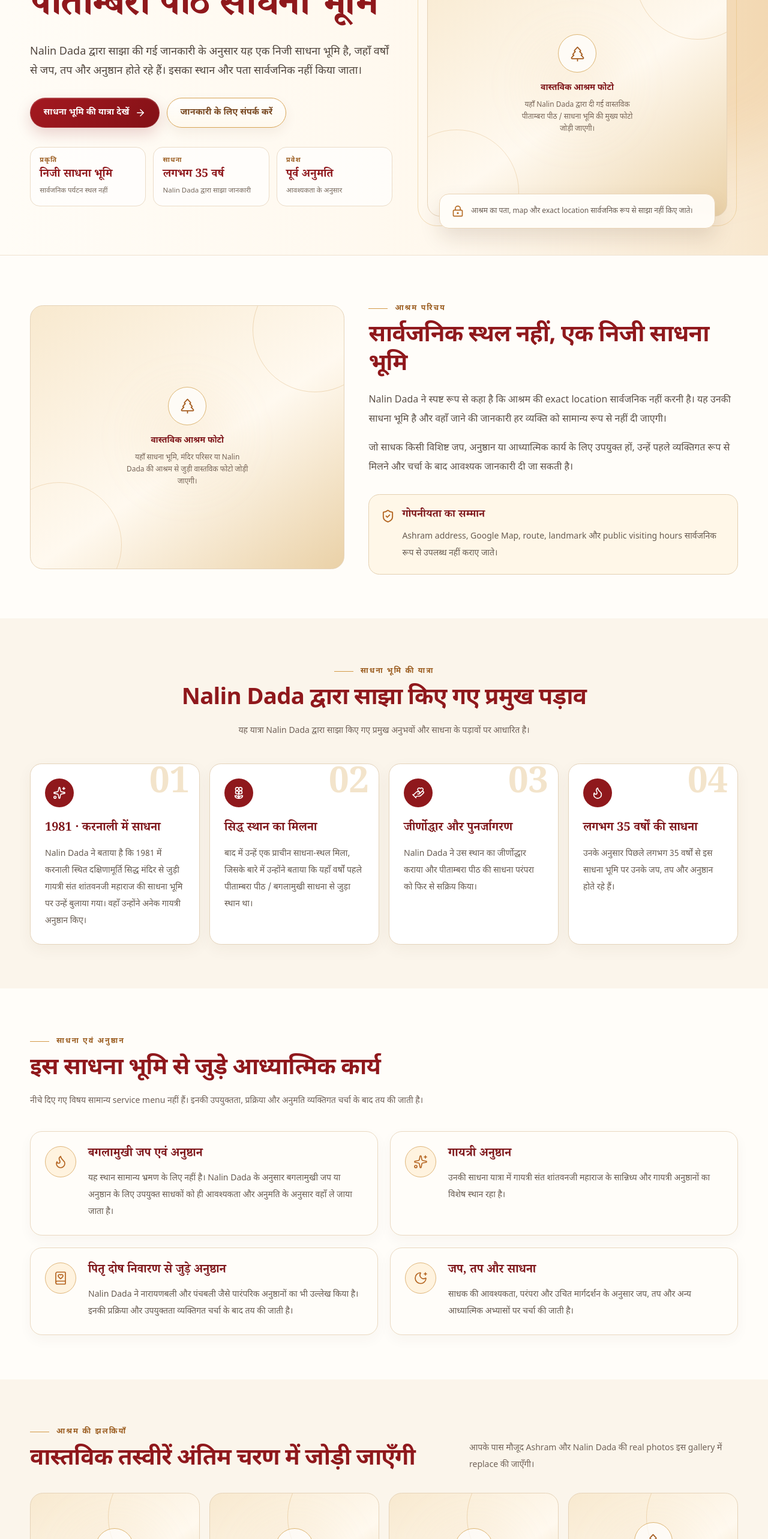
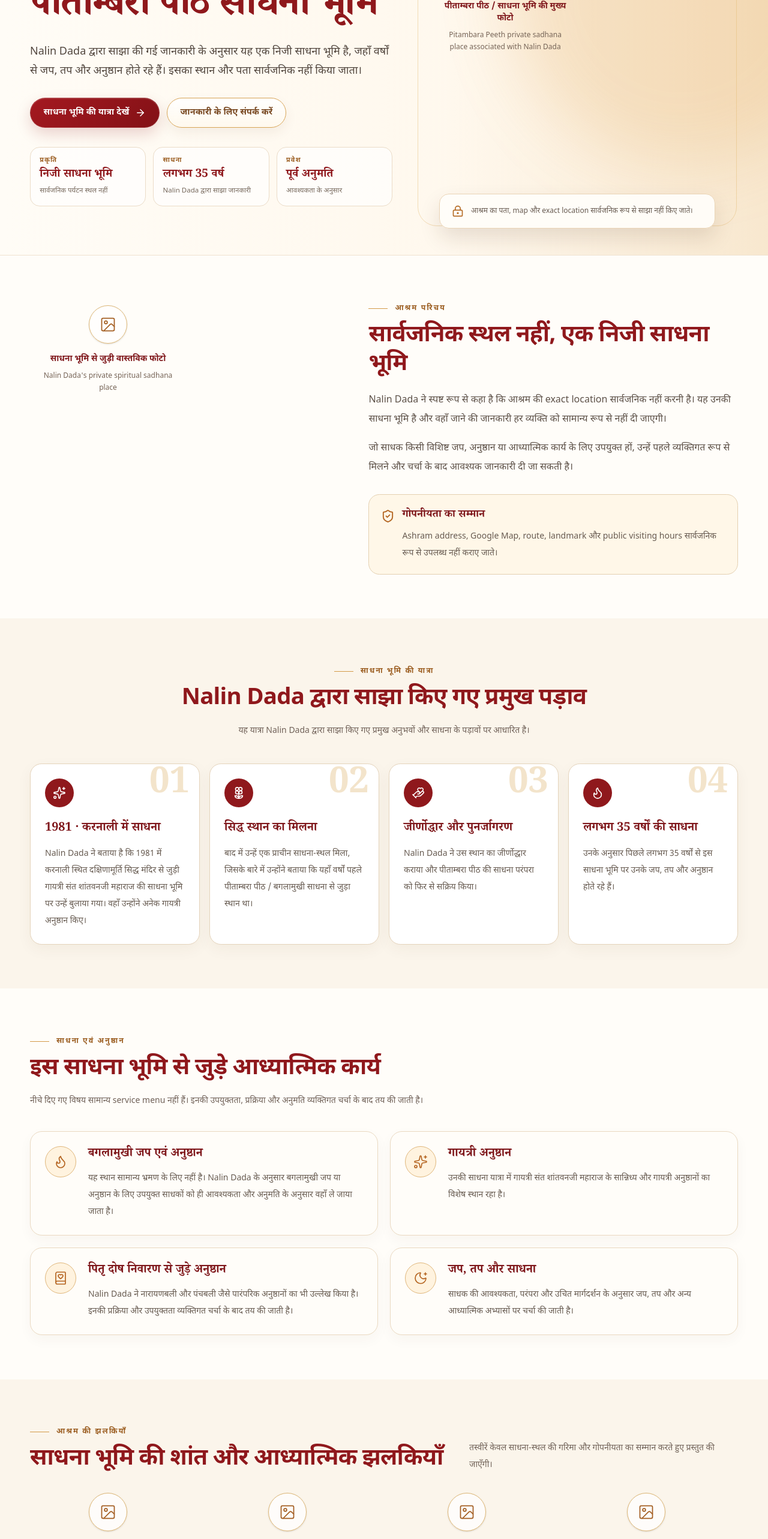
Before and after one commit to dhruvintejani/nalin_dada, a React (Vite) app: page /ashram in a window 1280 px wide. Shown: the part 220-2786 px from the top of the page at 60% size. Built offline with nearby package versions, Linux system fonts and the light colour scheme.

Commit message:
Prepare Ashram gallery for private real photo replacements

```diff
--- a/src/pages/Ashram.tsx
+++ b/src/pages/Ashram.tsx
@@ -10,11 +10,11 @@ import {
   MoonStar,
   ShieldCheck,
   Sparkles,
-  TreePine,
-  UserRound,
   Waves,
 } from "lucide-react";
 import { Link } from "react-router-dom";
+import MediaSlot from "../components/MediaSlot";
+import { media } from "../config/media";
 
 const journey = [
   {
@@ -66,34 +66,6 @@ const practices = [
   },
 ];
 
-const AshramPhotoPlaceholder = ({
-  label,
-  tall = false,
-}: {
-  label: string;
-  tall?: boolean;
-}) => (
-  <div
-    role="img"
-    aria-label={label}
-    className={
-      "relative grid place-items-center overflow-hidden rounded-[1.35rem] border border-[#e6d3b8] bg-[linear-gradient(145deg,#f8e9cf,#fff9ef_55%,#ead1a7)] " +
-      (tall ? "min-h-[440px]" : "min-h-[245px]")
-    }
-  >
-    <div className="absolute -right-14 -top-16 h-52 w-52 rounded-full border border-[#d5a45f]/35" />
-    <div className="absolute -bottom-16 -left-14 h-52 w-52 rounded-full border border-[#d5a45f]/30" />
-    <div className="absolute left-1/2 top-1/2 h-36 w-36 -translate-x-1/2 -translate-y-1/2 rounded-full bg-[#e1b875]/10 blur-2xl" />
-    <div className="relative z-10 max-w-[245px] px-5 text-center">
-      <div className="mx-auto grid h-16 w-16 place-items-center rounded-full border border-[#ddb675] bg-white/70 text-[#a65e22]">
-        <TreePine size={29} strokeWidth={1.5} />
-      </div>
-      <p className="mt-4 text-sm font-bold text-[#7f171b]">वास्तविक आश्रम फोटो</p>
-      <p className="mt-2 text-xs leading-5 text-[#766457]">{label}</p>
-    </div>
-  </div>
-);
-
 const Ashram = () => (
   <div className="overflow-hidden bg-[#fffdf9]">
     <section className="hero-surface relative">
@@ -138,9 +110,10 @@ const Ashram = () => (
 
         <div className="relative mx-auto w-full max-w-[500px]">
           <div className="absolute -inset-4 rounded-[2rem] border border-[#e3b86f]/45" />
-          <AshramPhotoPlaceholder
-            tall
-            label="यहाँ Nalin Dada द्वारा दी गई वास्तविक पीताम्बरा पीठ / साधना भूमि की मुख्य फोटो जोड़ी जाएगी।"
+          <MediaSlot
+            asset={media.photos.ashramHero}
+            className="min-h-[440px] rounded-[1.35rem]"
+            label="पीताम्बरा पीठ / साधना भूमि की मुख्य फोटो"
           />
           <div className="absolute -bottom-5 left-5 right-5 rounded-[1rem] border border-[#ead4b6] bg-[#fffdf9]/95 px-5 py-4 shadow-[0_16px_34px_rgba(77,45,25,.13)] backdrop-blur">
             <div className="flex items-start gap-3">
@@ -156,9 +129,10 @@ const Ashram = () => (
 
     <section className="section-block">
       <div className="site-shell grid items-center gap-10 lg:grid-cols-[.92fr_1.08fr]">
-        <AshramPhotoPlaceholder
-          tall
-          label="यहाँ साधना भूमि, मंदिर परिसर या Nalin Dada की आश्रम से जुड़ी वास्तविक फोटो जोड़ी जाएगी।"
+        <MediaSlot
+          asset={media.photos.ashramMain}
+          className="min-h-[440px] rounded-[1.35rem]"
+          label="साधना भूमि से जुड़ी वास्तविक फोटो"
         />
 
         <div>
@@ -265,19 +239,19 @@ const Ashram = () => (
           <div>
             <div className="eyebrow">आश्रम की झलकियाँ</div>
             <h2 className="section-title mt-3">
-              वास्तविक तस्वीरें अंतिम चरण में जोड़ी जाएँगी
+              साधना भूमि की शांत और आध्यात्मिक झलकियाँ
             </h2>
           </div>
           <p className="max-w-md text-sm leading-7 text-[#716359]">
-            आपके पास मौजूद Ashram और Nalin Dada की real photos इस gallery में replace की जाएँगी।
+            तस्वीरें केवल साधना-स्थल की गरिमा और गोपनीयता का सम्मान करते हुए प्रस्तुत की जाएँगी।
           </p>
         </div>
 
         <div className="mt-8 grid gap-4 sm:grid-cols-2 lg:grid-cols-4">
-          <AshramPhotoPlaceholder label="आश्रम / साधना भूमि का बाहरी दृश्य" />
-          <AshramPhotoPlaceholder label="अनुष्ठान या पूजा से जुड़ी वास्तविक तस्वीर" />
-          <AshramPhotoPlaceholder label="Nalin Dada की साधना भूमि से जुड़ी तस्वीर" />
-          <AshramPhotoPlaceholder label="माँ नर्मदा / आध्यात्मिक यात्रा से जुड़ी वास्तविक तस्वीर" />
+          <MediaSlot asset={media.photos.ashramGalleryOne} className="min-h-[245px] rounded-[1.35rem]" label="साधना भूमि का बाहरी दृश्य" />
+          <MediaSlot asset={media.photos.ashramGalleryTwo} className="min-h-[245px] rounded-[1.35rem]" label="अनुष्ठान या पूजा की झलक" />
+          <MediaSlot asset={media.photos.ashramGalleryThree} className="min-h-[245px] rounded-[1.35rem]" label="Nalin Dada की साधना भूमि से जुड़ी तस्वीर" />
+          <MediaSlot asset={media.photos.ashramGalleryFour} className="min-h-[245px] rounded-[1.35rem]" label="माँ नर्मदा / आध्यात्मिक यात्रा की झलक" />
         </div>
       </div>
     </section>
```
